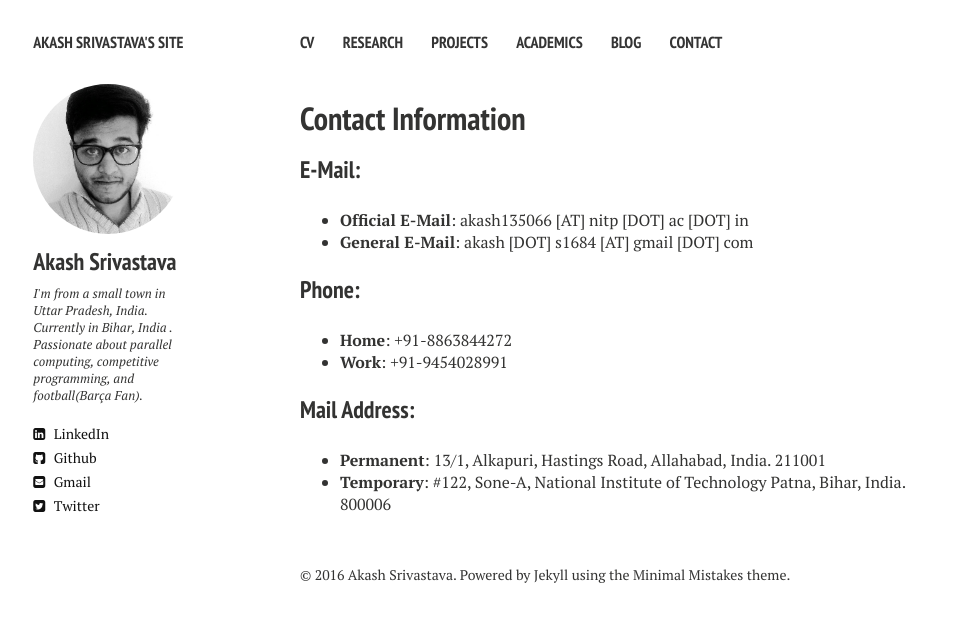
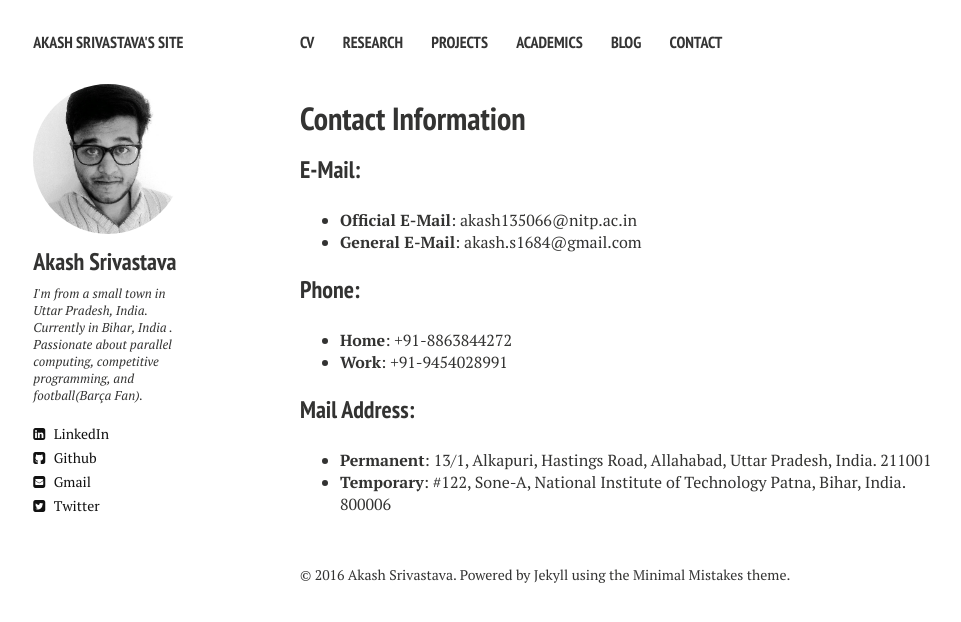
Before and after one commit to Akash1684/akash1684.github.io, a Jekyll site: the page built from contact.md, in a window 1280 px wide. Shown: the top 622 px of the page, without its empty margins (20-981 px from the left). Built offline with Jekyll 4.4.1, drawn with Linux system fonts in a browser that asks for light colours; nearby versions of some CDN libraries.

Commit message:
Update contact.md

```diff
--- a/contact.md
+++ b/contact.md
@@ -8,13 +8,13 @@ comments: false
 ---
 
 ### E-Mail:
-* **Official E-Mail**: akash135066 [AT] nitp [DOT] ac [DOT] in
-* **General E-Mail**: akash [DOT] s1684 [AT] gmail [DOT] com
+* **Official E-Mail**: akash135066@nitp.ac.in
+* **General E-Mail**: akash.s1684@gmail.com
 
 ### Phone:
 * **Home**: +91-8863844272
 * **Work**: +91-9454028991
 
 ### Mail Address:
-* **Permanent**: 13/1, Alkapuri, Hastings Road, Allahabad, India. 211001
+* **Permanent**: 13/1, Alkapuri, Hastings Road, Allahabad, Uttar Pradesh, India. 211001
 * **Temporary**: #122, Sone-A, National Institute of Technology Patna, Bihar, India. 800006
```
